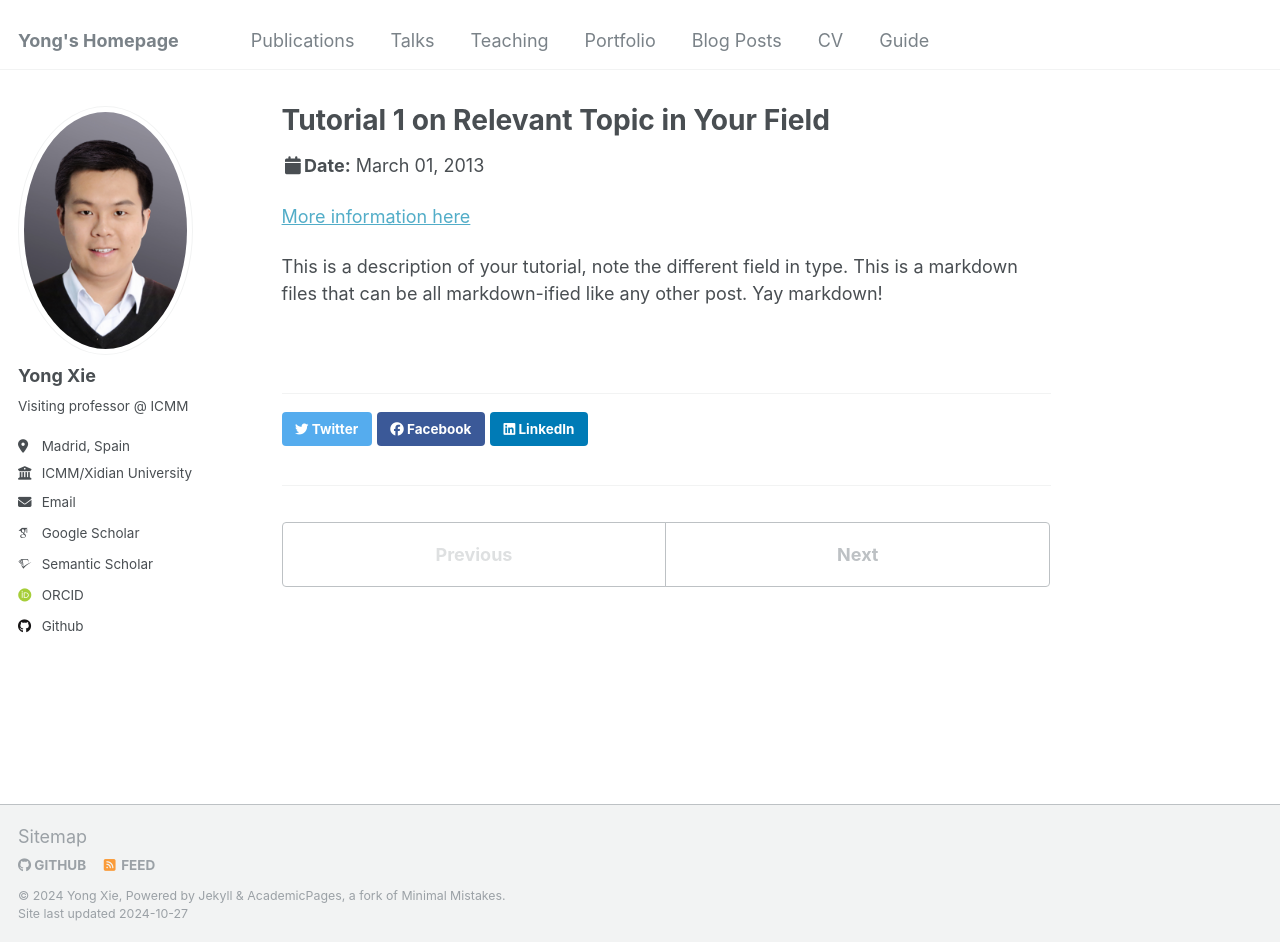
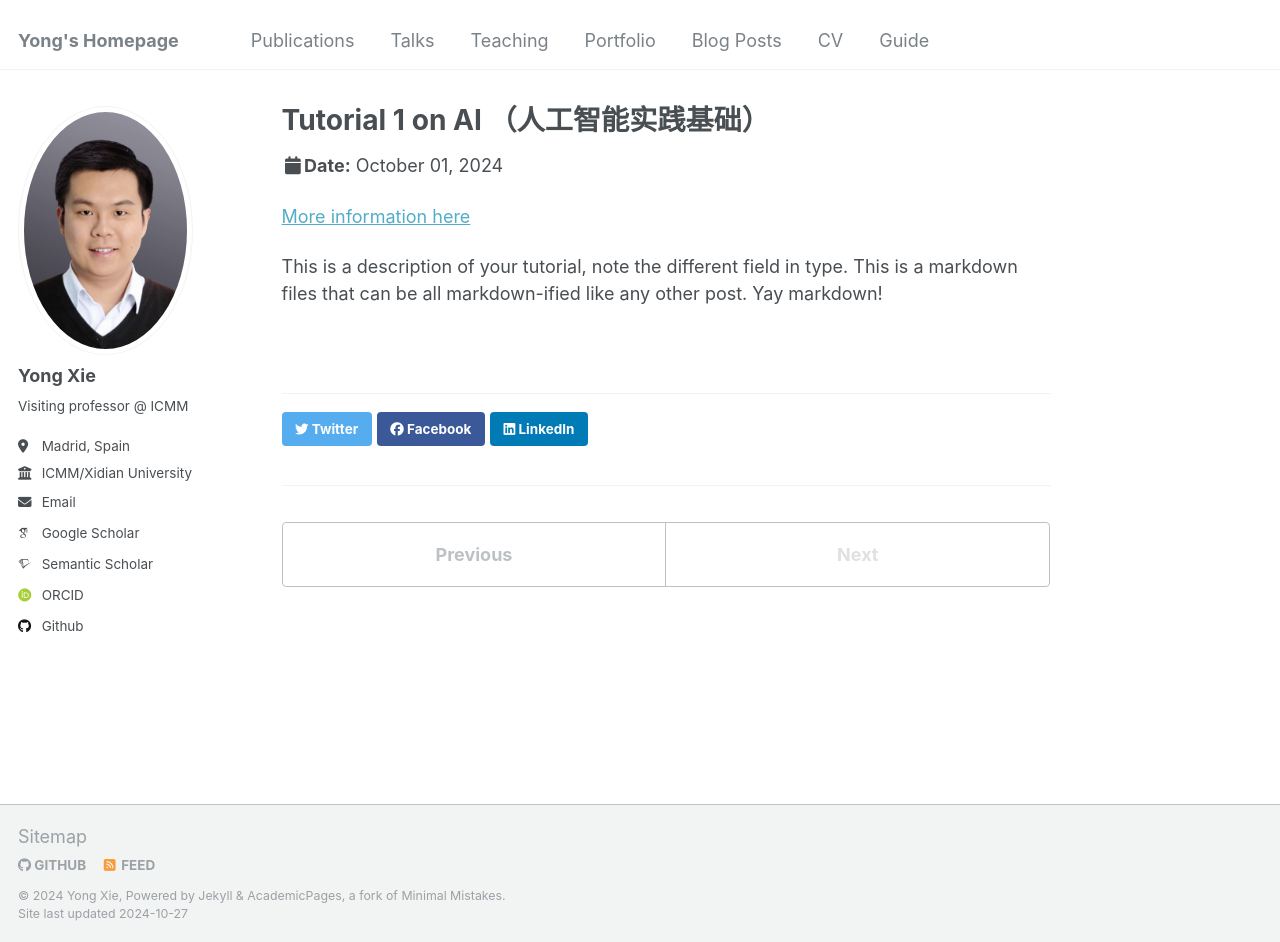
Before and after one commit to YongXie-ICMM/yongxie-icmm.github.io, a Jekyll site: the page built from _talks/2013-03-01-tutorial-1.md, in a window 1280 px wide and 942 px high. Built offline with Jekyll 4.4.1, drawn with Linux system fonts in a browser that asks for light colours; some web fonts are replaced.

Commit message:
Added new AI tutorial and updated tutorial metadata with slides link

```diff
--- a/_talks/2013-03-01-tutorial-1.md
+++ b/_talks/2013-03-01-tutorial-1.md
@@ -1,11 +1,12 @@
 ---
-title: "Tutorial 1 on Relevant Topic in Your Field"
+title: "Tutorial 1 on AI （人工智能实践基础）"
 collection: talks
 type: "Tutorial"
 permalink: /talks/2013-03-01-tutorial-1
-venue: "UC-Berkeley Institute for Testing Science"
-date: 2013-03-01
-location: "Berkeley CA, USA"
+venue: "xidian University"
+date: 2024-10-01
+location: "Xi'an, China"
+slidesurl: /files/2024-lecture3-AI.pdf'
 ---
 
 [More information here](http://exampleurl.com)
```
Also changed, not shown: 1 other file.
